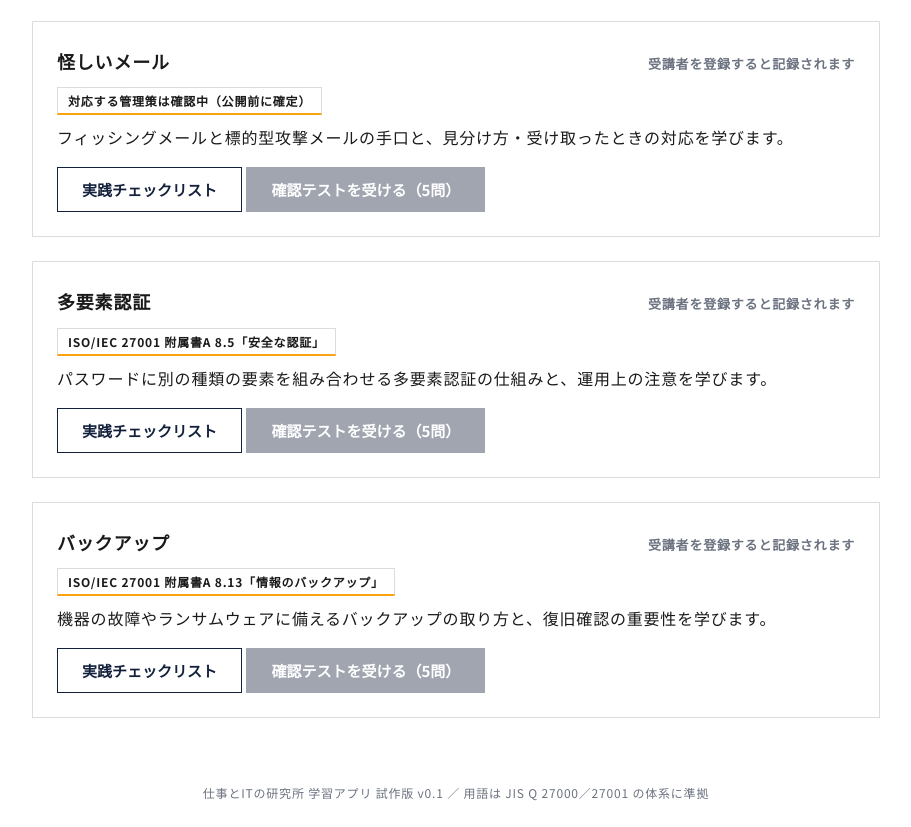
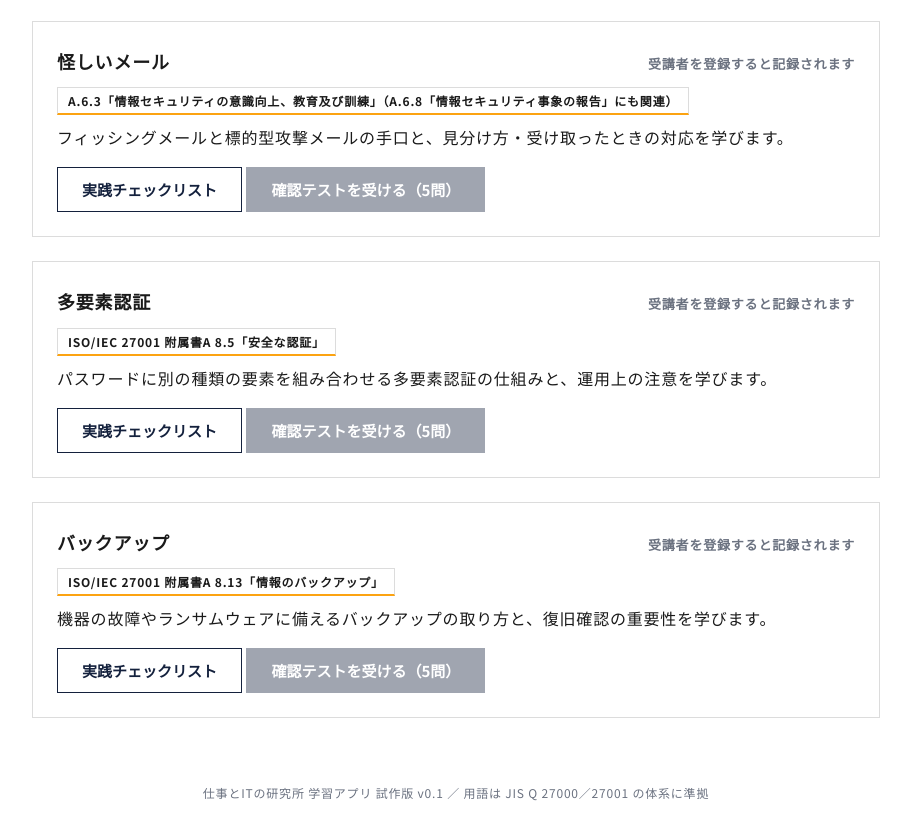
Before and after one commit to move-efficiently-dev/security-learning-app, a plain HTML site: page app/index.html in a window 1280 px wide. Shown: the part 1056-1883 px from the top of the page, without its empty margins (184-1095 px from the left). Drawn offline with Linux system fonts and the light colour scheme.

Commit message:
Set phishing course control: A.6.3 primary, A.6.8 also listed

```diff
--- a/app/index.html
+++ b/app/index.html
@@ -174,7 +174,7 @@ const COURSES = [
      choices:["しばらく様子を見る","そのサービスのパスワードを直ちに変更し、同じパスワードを使っている他のサービスも変更する","アカウントを削除する","パスワードの末尾に「1」を足して使い続ける"], answer:1,
      exp:"漏えいの可能性がある認証情報は速やかに変更します。使い回しをしていると変更対象が広がるため、日頃からサービスごとに分けておくことが被害を小さくします。"}
    ]},
- { id:"phishing", title:"怪しいメール", control:"対応する管理策は確認中（公開前に確定）",
+ { id:"phishing", title:"怪しいメール", control:"A.6.3「情報セキュリティの意識向上、教育及び訓練」（A.6.8「情報セキュリティ事象の報告」にも関連）",
    intro:"フィッシングメールと標的型攻撃メールの手口と、見分け方・受け取ったときの対応を学びます。",
    checklist:["送信元ドメインが公式のものかどうかを確認している","リンク先のURLを確認してから開いている（リンクを安易に開いていない）","不在連絡や請求等を装うメールは、公式アプリや公式サイト等の正規ルートで確認している","表示名や見た目が本物そっくりでも、それだけで信用していない","心当たりのない添付ファイルを安易に開いていない","不審なメールを受け取ったときの報告・相談先（管理者や情報システム担当）を知っている","誤って認証情報を入力してしまった場合の対応（直ちに変更し、管理者へ連絡する）を知っている"],
    questions:[
```
